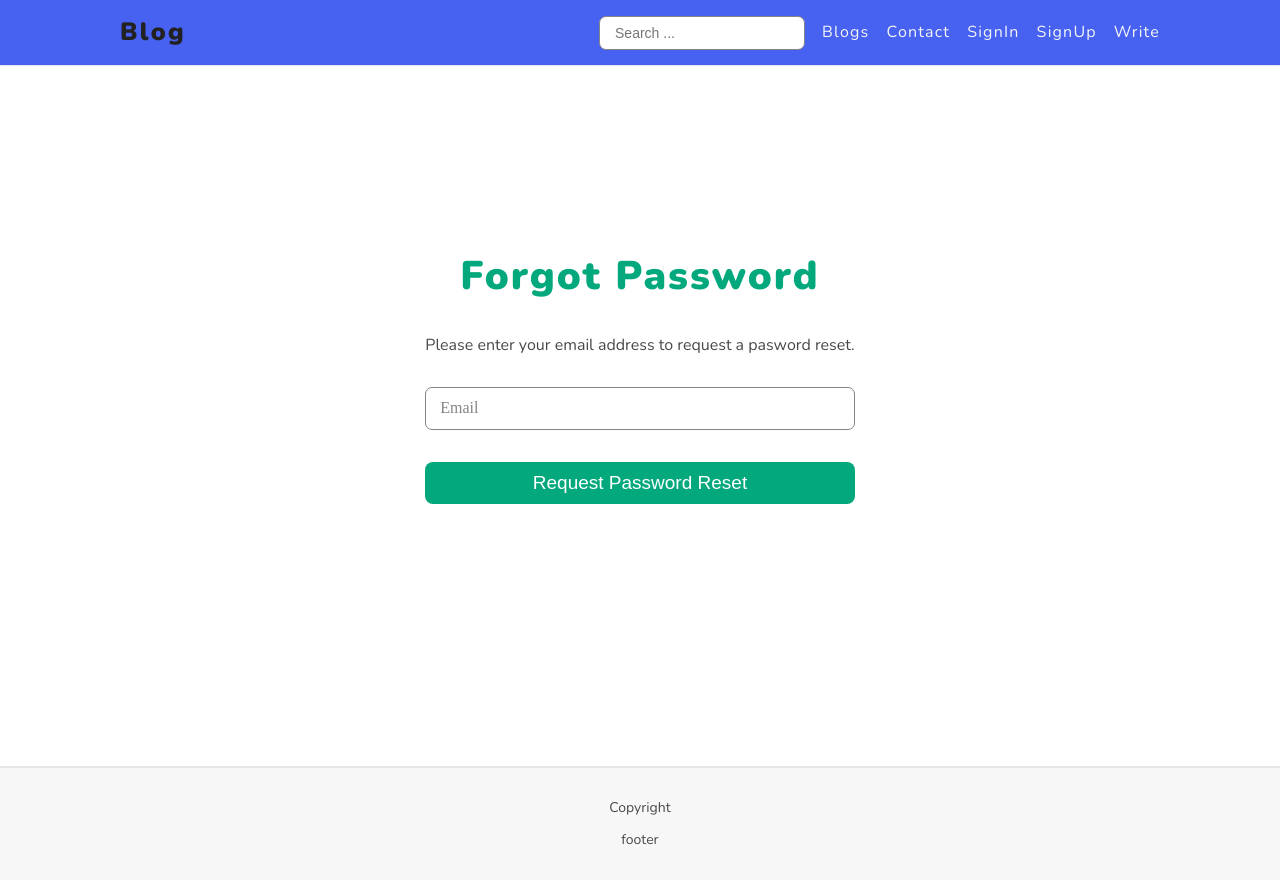
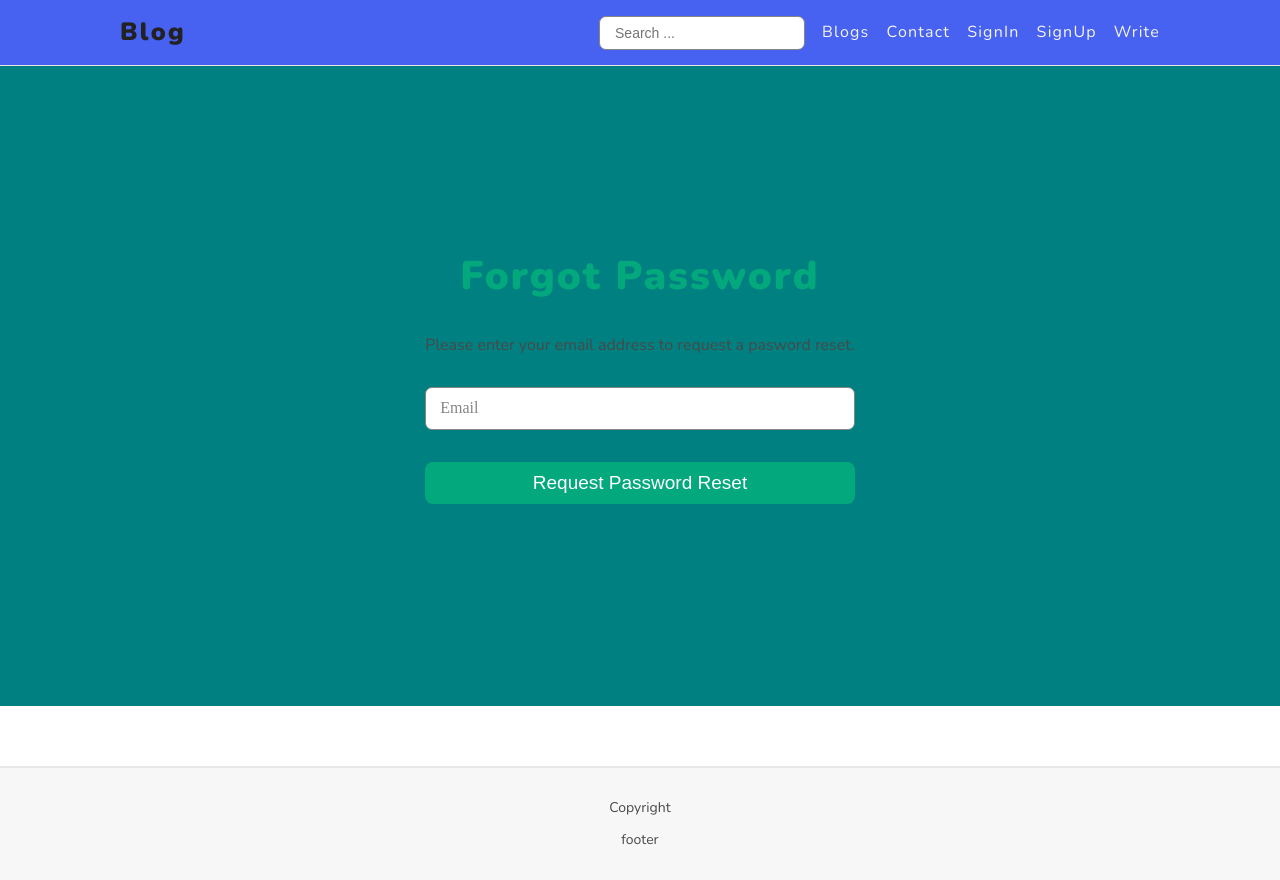
Before and after one commit to prithivi5667/multiuserblogfrontend, a Next.js app: page /auth/password/forgot in a window 1280 px wide. Built offline with nearby package versions, Linux system fonts and the light colour scheme.

Commit message:
Update Layout.css

```diff
--- a/public/styles/Components/Layout.css
+++ b/public/styles/Components/Layout.css
@@ -162,6 +162,7 @@ p {
 		)
 		[center-end] minmax(6rem, 1fr) [full-end];
     min-height: 80vh;
+	background-color: teal;
 }
 
 
```
